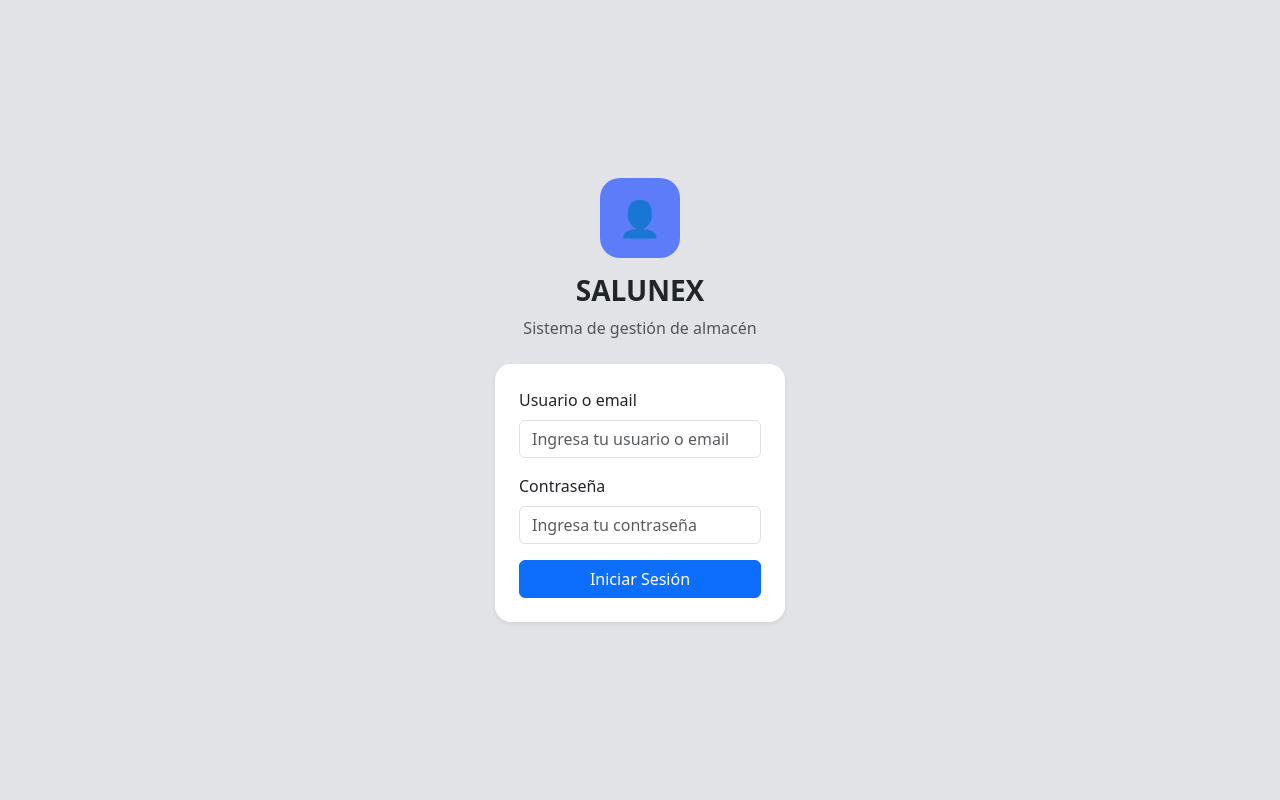
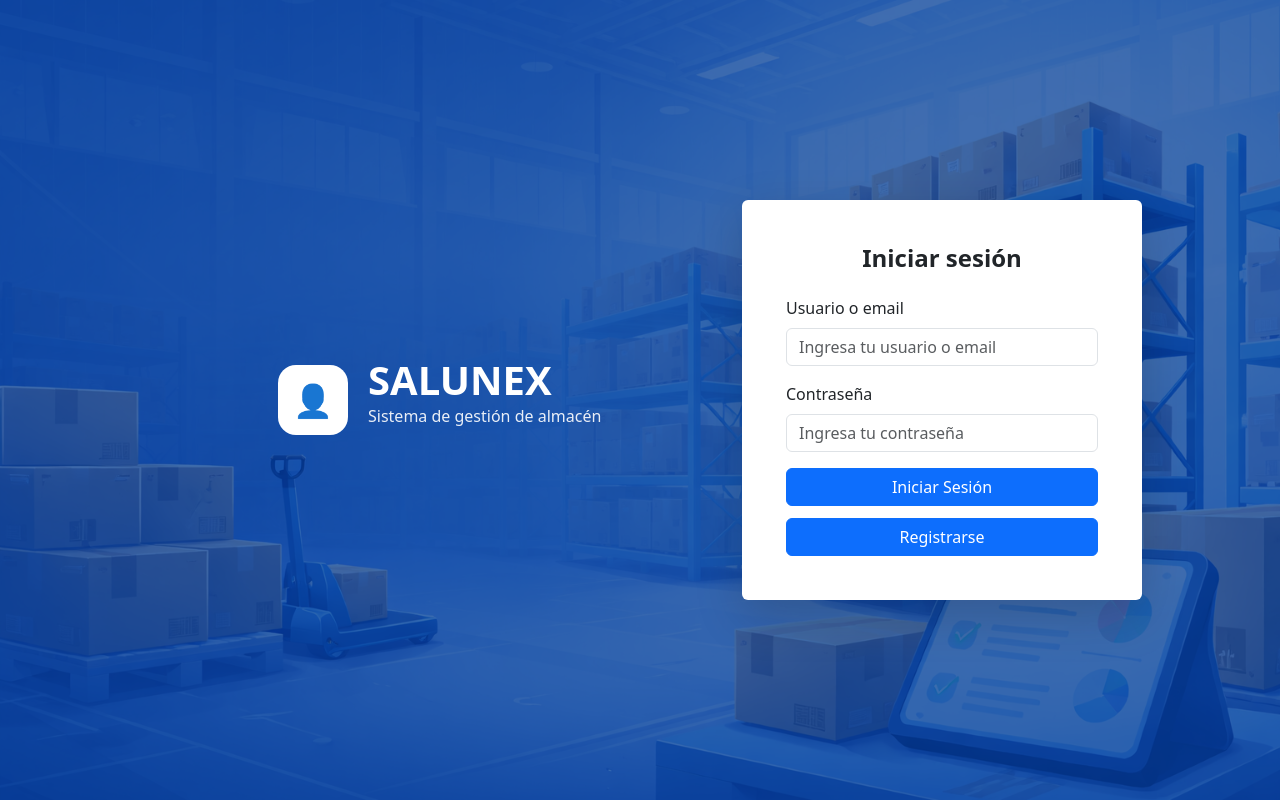
Before and after one commit to FabricioValdez/front_salunex, a React (Vite) app: page /login in a window 1280 px wide. Built offline with nearby package versions, Linux system fonts and the light colour scheme.

Commit message:
cambios en la interfaz del login

```diff
--- a/src/pages/Login.jsx
+++ b/src/pages/Login.jsx
@@ -41,32 +41,34 @@ function Login() {
   };
 
   return (
-    <Container
-      fluid
-      className="vh-100 d-flex align-items-center justify-content-center"
-      style={{ backgroundColor: "#e1e3e6" }}
-    >
-      <Row className="w-100 justify-content-center">
-        <Col xs={11} sm={7} md={4} lg={3}>
-          <div className="text-center mb-4">
-            <div
-              className="mx-auto mb-3 d-flex align-items-center justify-content-center"
-              style={{
-                width: "80px",
-                height: "80px",
-                backgroundColor: "#5c7cfa",
-                borderRadius: "20px",
-                color: "white",
-                fontSize: "35px",
-              }}
-            >
-              👤
+  <div className="login-page">
+    <div className="login-overlay"></div>
+
+    <Container fluid className="vh-100 d-flex align-items-center">
+      <Row className="w-100 align-items-center">
+
+        {/* LADO IZQUIERDO */}
+        <Col md={6} className="text-center text-md-start text-white ps-md-5">
+          <div className="brand-container">
+            <div className="brand-icon">👤</div>
+            <div>
+              <h1 className="brand-title">SALUNEX</h1>
+              <p className="brand-subtitle">
+                Sistema de gestión de almacén
+              </p>
             </div>
-            <h3 className="fw-bold">SALUNEX</h3>
-            <p className="text-muted">Sistema de gestión de almacén</p>
           </div>
+        </Col>
 
-          <Card className="p-4 shadow-sm border-0 rounded-4">
+        {/* LADO DERECHO */}
+        <Col md={6} className="d-flex justify-content-center">
+          <Card className="login-card shadow-lg border-0">
+            <Card.Body className="p-4">
+
+              <h4 className="text-center mb-4 fw-bold">
+                Iniciar sesión
+              </h4>
+
               <Form onSubmit={handleSubmit}>
                 <Form.Group className="mb-3">
                   <Form.Label>Usuario o email</Form.Label>
@@ -88,19 +90,32 @@ function Login() {
                   />
                 </Form.Group>
 
+                <div className="login-buttons">
                   <Button
                     type="submit"
-                variant="primary"
-                className="w-100 d-flex justify-content-center align-items-center"
+                    className="login-btn w-100"
                     disabled={loading}
                   >
                     {loading ? <span className="loader"></span> : "Iniciar Sesión"}
                   </Button>
+
+                  <Button
+                    type="button"
+                    className="register-btn w-100"
+                    onClick={() => navigate("/register")}
+                  >
+                    Registrarse
+                  </Button>
+                </div>
               </Form>
+
+            </Card.Body>
           </Card>
         </Col>
+
       </Row>
     </Container>
+  </div>
 );
 }
 
--- a/src/styles/Login.css
+++ b/src/styles/Login.css
@@ -13,3 +13,81 @@
   0% { transform: rotate(0deg); }
   100% { transform: rotate(360deg); }
 }
+
+.login-page {
+  position: relative;
+  height: 100vh;
+  background-image: url("/background-login.png");
+  background-size: cover;
+  background-position: center;
+}
+
+.login-overlay {
+  position: absolute;
+  width: 100%;
+  height: 100%;
+  background: rgba(0, 60, 150, 0.75);
+}
+
+.brand-container {
+  position: relative;
+  z-index: 2;
+  display: flex;
+  align-items: center;
+  gap: 20px;
+  margin-left: 230px;
+}
+
+.brand-icon {
+  width: 70px;
+  height: 70px;
+  background: white;
+  color: #2563eb;
+  border-radius: 18px;
+  display: flex;
+  align-items: center;
+  justify-content: center;
+  font-size: 32px;
+}
+
+.brand-title {
+  font-weight: 700;
+  margin: 0;
+}
+
+.brand-subtitle {
+  opacity: 0.9;
+}
+
+.login-card {
+  max-width: 400px;
+  width: 100%;
+}
+
+.login-btn {
+  background: #2563eb;
+  border: none;
+  font-weight: 500;
+}
+
+.login-btn:hover {
+  background: #1e40af;
+}
+
+.register-btn {
+  background: transparent;
+  border: 2px solid #2563eb;
+  color: #2563eb;
+  font-weight: 500;
+}
+
+.register-btn:hover {
+  background: #2563eb;
+  color: white;
+}
+
+.login-buttons {
+  display: flex;
+  flex-direction: column;
+  gap: 12px;
+}
```
Also changed, not shown: public/background-login.png (added), 1 other file (tests, documents, lock files or other folders). Lines whose indentation alone changed are shown as unchanged.
